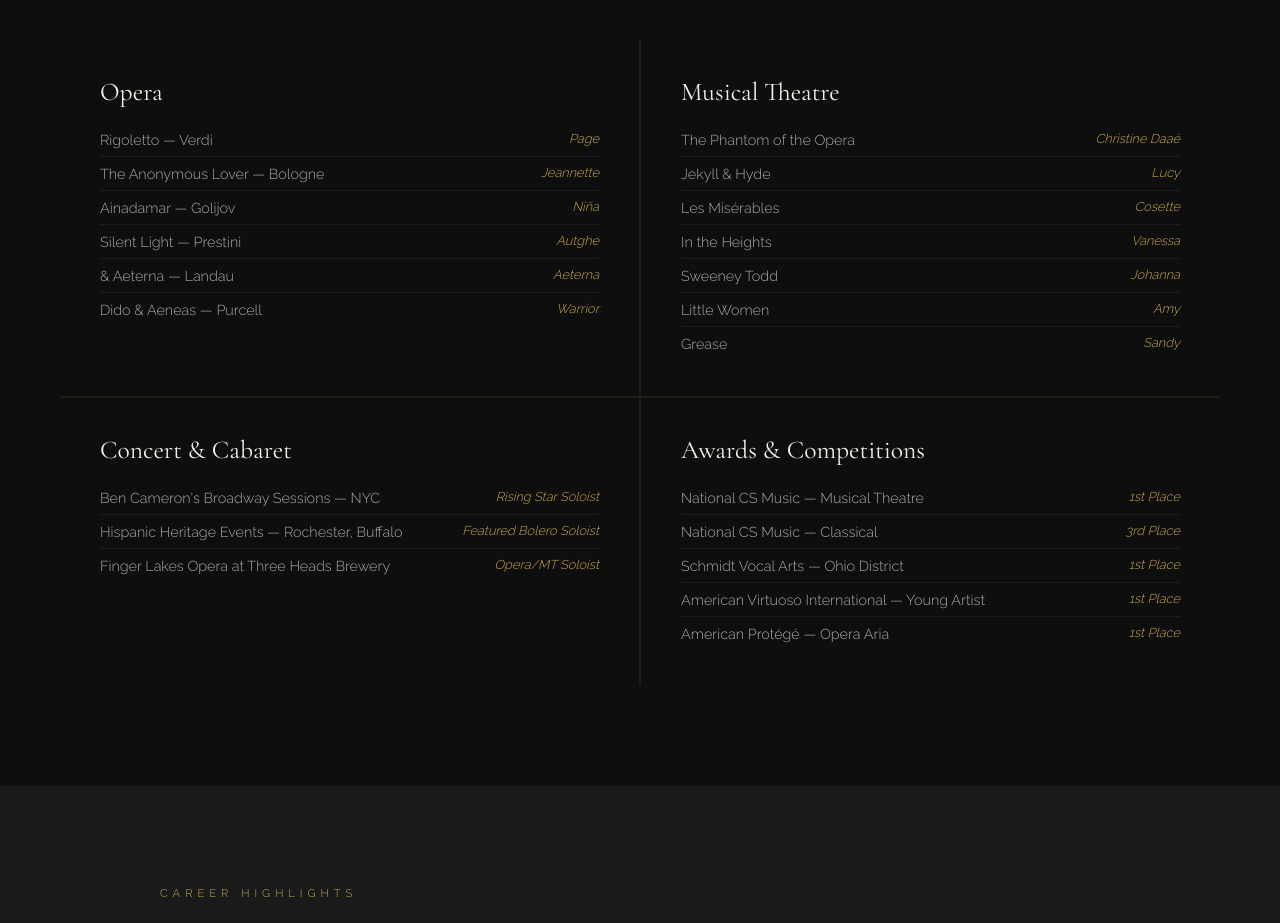
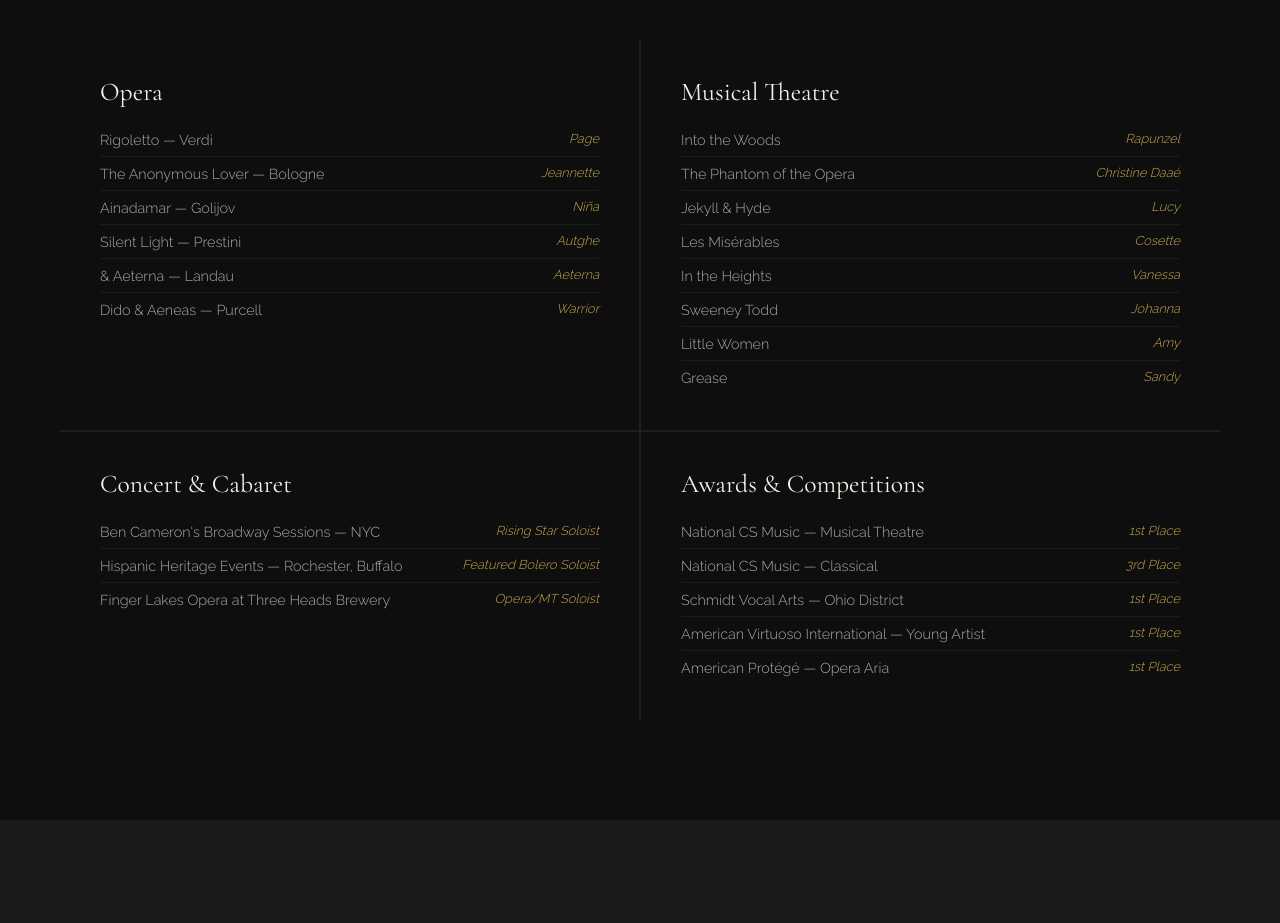
Before and after one commit to aptooker/julia-tooker, a plain HTML site: page index.html in a window 1280 px wide. Shown: the part 2700-3623 px from the top of the page. Drawn offline with nearby package versions, Linux system fonts and the light colour scheme.

Commit message:
Add 'Into the Woods — Rapunzel' to Musical Theatre list

```diff
--- a/index.html
+++ b/index.html
@@ -933,6 +933,7 @@
         <div class="rep-card">
           <h3>Musical Theatre</h3>
           <ul class="rep-list">
+            <li><span>Into the Woods</span><span class="role">Rapunzel</span></li>
             <li><span>The Phantom of the Opera</span><span class="role">Christine Daaé</span></li>
             <li><span>Jekyll &amp; Hyde</span><span class="role">Lucy</span></li>
             <li><span>Les Misérables</span><span class="role">Cosette</span></li>
```
